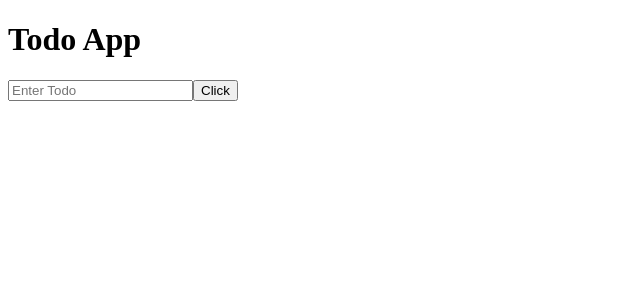
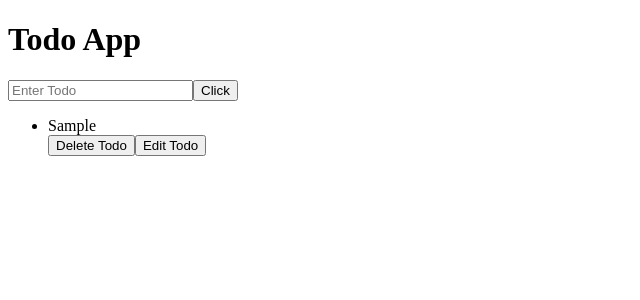
Before and after one commit to Hasankhan170/React-Todo-App, a React (Vite) app: page / in a window 1280 px wide. Both pictures are taken after typing "Sample" into the empty fields and a click on the button "Click". Shown: the top 300 px of the page, without its empty margins (0-640 px from the left). Built offline with nearby package versions, Linux system fonts and the light colour scheme.

Commit message:
render todo in screen

```diff
--- a/src/App.jsx
+++ b/src/App.jsx
@@ -27,6 +27,18 @@ function App(){
         <input type="text" placeholder="Enter Todo" ref={inputValue} />
         <button type="submit" className="">Click</button>
       </form>
+      <ul>
+        {
+          arr.map((item,index)=>{
+            return <div key={index}>
+              <li>{item}</li>
+              <button>Delete Todo</button>
+              <button>Edit Todo</button>
+            </div>
+          })
+
+        }
+        </ul>
     </div>
   )
 }
```
